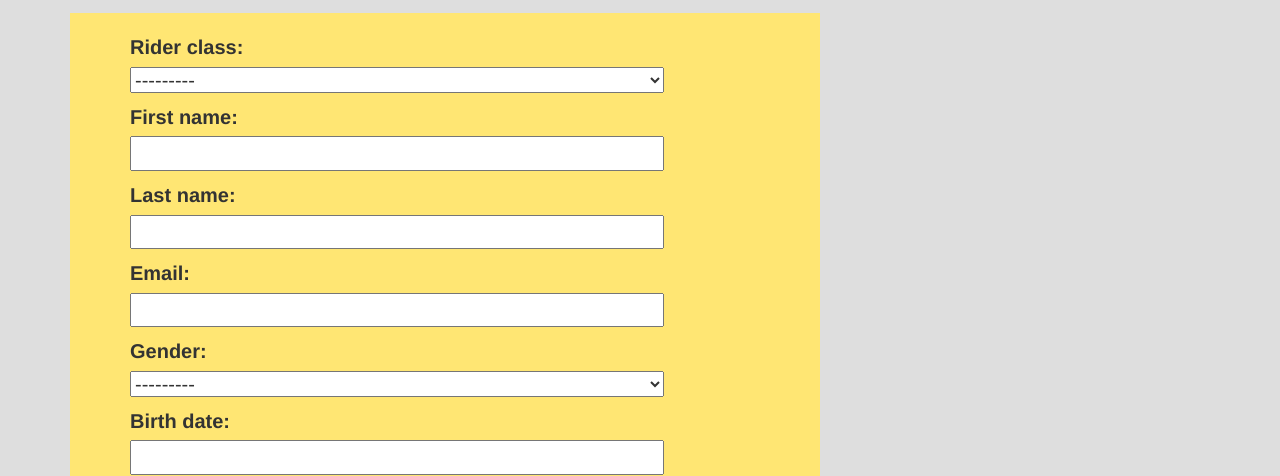
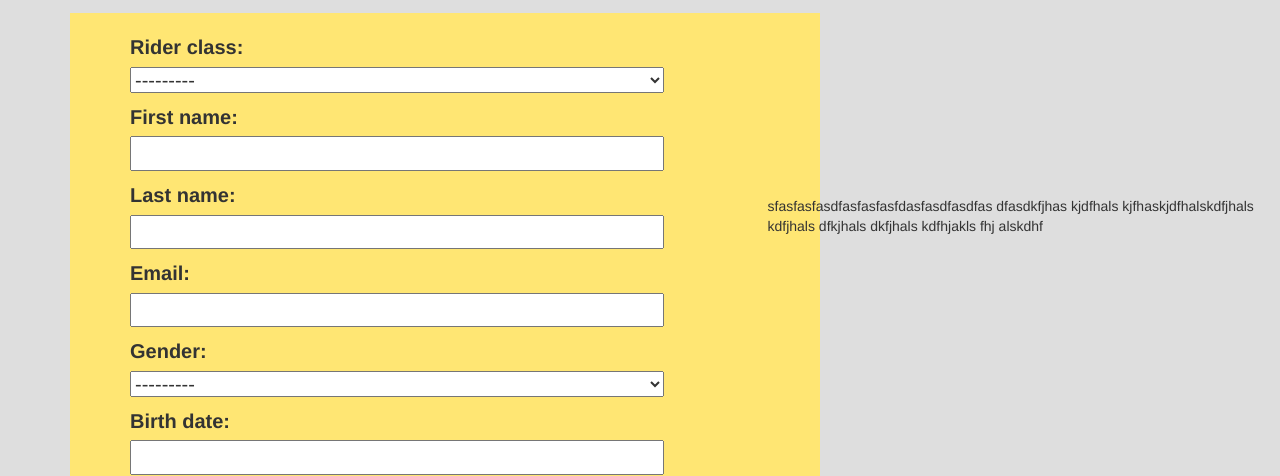
Before and after one commit to unitedideas/lobos, a Django app: page /event-registration/?event=6 in a window 1280 px wide. Shown: the part 484-960 px from the top of the page. Run offline with Django 3.2, Linux system fonts and the light colour scheme; a user stored in the database is signed in; data comes from the database, SQL or seed files in the repository; some libraries are stand-ins or nearby versions.

Commit message:
Working.. Working on the sideppbar cart total to start getting payment processing

```diff
--- a/events/templates/events/event_register.html
+++ b/events/templates/events/event_register.html
@@ -14,29 +14,31 @@
     <div class="container">
         <div class="row">
             <div class="col-md-8">
-
                 <form class="form-horizontal" method="POST" action="">
                     {% csrf_token %}
                     {{ formset.management_form }}
-
-                        <div style="background-color: #ffe673; padding: 20px 60px 20px 60px; margin-right: 15px;"
-                             class="row form-row">
+                    <div style="background-color: #ffe673; padding: 20px 60px 20px 60px; margin-right: 15px;" class="row form-row">
+                        <div class="input-group">
                             {% for form in formset %}
-                            <div class="input-group">
                                 {{ form.as_p }}
                                 <div class="input-group-append">
                                     <button class="btn btn-success add-form-row btn-lg">Add a Rider</button>
                                 </div>
-                            </div>
+                            {% endfor %}
                         </div>
-                    {% endfor %}
+                    </div>
                     <div style="padding-left: 60px; background-color: black">
                         <button type="submit" class="btn btn-primary btn-lg">Finish Registration</button>
                     </div>
                 </form>
             </div>
+        <div class="col-sm-offset-7 " style="">
+        <div style="position: fixed; bottom: 10%; " class="col-sm-5">
+            sfasfasfasdfasfasfasfdasfasdfasdfas dfasdkfjhas kjdfhals kjfhaskjdfhalskdfjhals kdfjhals dfkjhals dkfjhals kdfhjakls fhj alskdhf
+        </div>
         </div>
         <br>
+    </div>
     </div>
     <script src="https://code.jquery.com/jquery-3.2.1.slim.min.js"
             integrity="sha384-KJ3o2DKtIkvYIK3UENzmM7KCkRr/rE9/Qpg6aAZGJwFDMVNA/GpGFF93hXpG5KkN"
```
